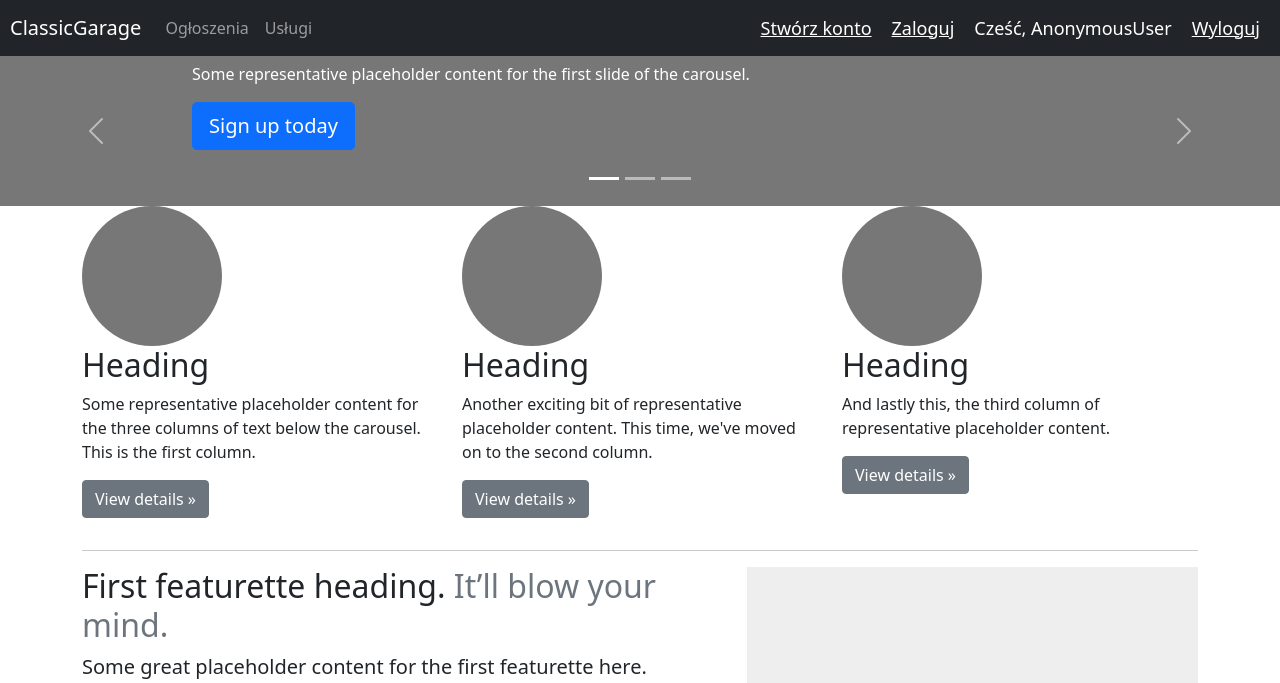
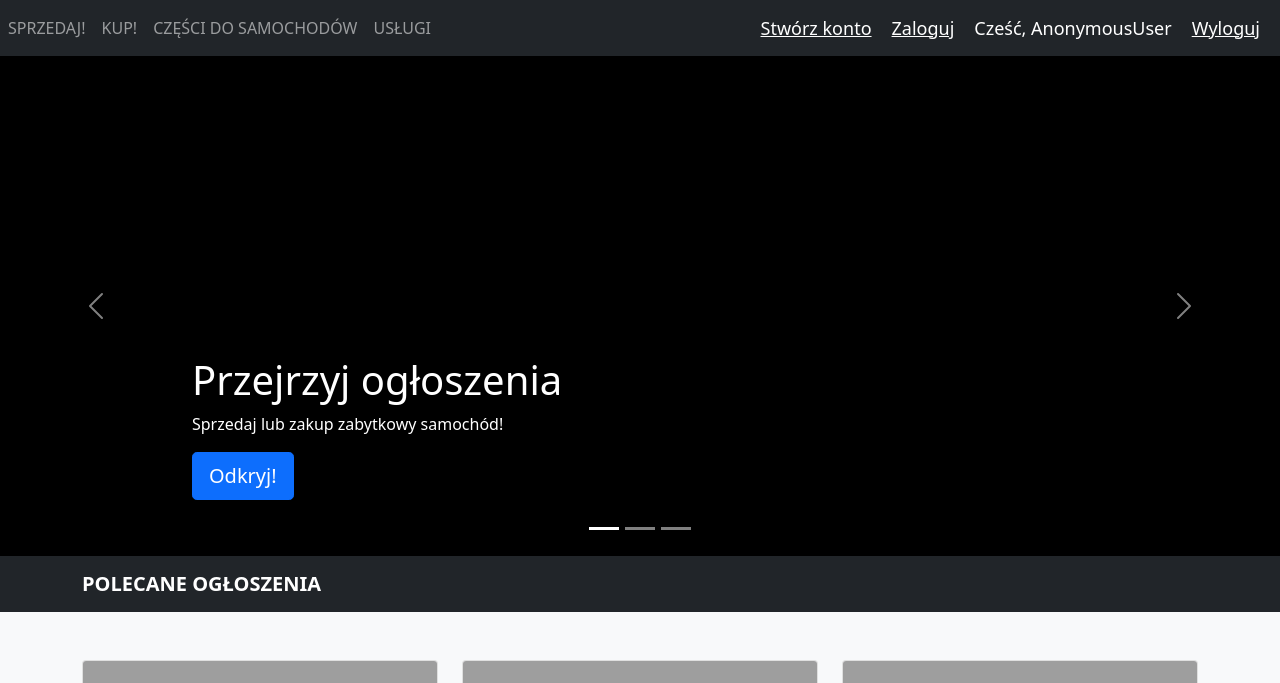
Before and after one commit to TomaszMyszkowski/ClassicGarage, a Django app: page / in a window 1280 px wide. Shown: the top 683 px of the page. Run offline with Django 3.2, Linux system fonts and the light colour scheme; grey boxes are pictures that could not be loaded.

Commit message:
nowy html homepage

```diff
--- a/home/templates/home/home.html
+++ b/home/templates/home/home.html
@@ -8,7 +8,7 @@
     <!-- Bootstrap CSS -->
     <link href="https://cdn.jsdelivr.net/npm/bootstrap@5.1.3/dist/css/bootstrap.min.css" rel="stylesheet" integrity="sha384-1BmE4kWBq78iYhFldvKuhfTAU6auU8tT94WrHftjDbrCEXSU1oBoqyl2QvZ6jIW3" crossorigin="anonymous">
 
-    <title>Hello, world!</title>
+    <title>Classic Garage</title>
   </head>
   <body>
     <header>
@@ -26,13 +26,21 @@
     <span class="navbar-toggler-icon"></span>
   </button>
   <div class="collapse navbar-collapse" id="navbarNav">
-    <a class="navbar-brand" href="{% url 'home' %}" style="margin-left: 10px">ClassicGarage</a>
     <ul class="navbar-nav">
+
       <li class="nav-item active">
-        <a class="nav-link" href="#">Ogłoszenia</a>
+        <a class="nav-link" href="#">SPRZEDAJ!</a>
+      </li>
+
+      <li class="nav-item">
+        <a class="nav-link" href="#">KUP!</a>
       </li>
       <li class="nav-item">
-        <a class="nav-link" href="#">Usługi</a>
+        <a class="nav-link" href="#">CZĘŚCI DO SAMOCHODÓW</a>
+
+      <li class="nav-item">
+        <a class="nav-link" href="#">USŁUGI</a>
+      </li>
       </li>
     </ul>
   </div>
@@ -51,38 +59,41 @@
             <button type="button" data-bs-target="#myCarousel" data-bs-slide-to="0" class="active" aria-current="true" aria-label="Slide 1"></button>
             <button type="button" data-bs-target="#myCarousel" data-bs-slide-to="1" aria-label="Slide 2"></button>
             <button type="button" data-bs-target="#myCarousel" data-bs-slide-to="2" aria-label="Slide 3"></button>
+
           </div>
           <div class="carousel-inner">
             <div class="carousel-item active">
-              <svg class="bd-placeholder-img" width="100%" height="100%" xmlns="http://www.w3.org/2000/svg" aria-hidden="true" preserveAspectRatio="xMidYMid slice" focusable="false"><rect width="100%" height="100%" fill="#777"/></svg>
+              <svg class="bd-placeholder-img" width="100%" height="500" xmlns="http://www.w3.org/2000/svg" aria-hidden="true" preserveAspectRatio="xMidYMid slice" focusable="false"><rect width="100%" height="100%" fill="#000000"/></svg>
 
-              <div class="container">
-                <div class="carousel-caption text-start">
-                  <h1>Example headline.</h1>
-                  <p>Some representative placeholder content for the first slide of the carousel.</p>
-                  <p><a class="btn btn-lg btn-primary" href="#">Sign up today</a></p>
+              <div class="container" >
+
+                <div class="carousel-caption text-start" >
+
+                  <h1>Przejrzyj ogłoszenia</h1>
+                  <p>Sprzedaj lub zakup zabytkowy samochód!</p>
+                  <p><a class="btn btn-lg btn-primary" href="#">Odkryj!</a></p>
                 </div>
               </div>
             </div>
             <div class="carousel-item">
-              <svg class="bd-placeholder-img" width="100%" height="100%" xmlns="http://www.w3.org/2000/svg" aria-hidden="true" preserveAspectRatio="xMidYMid slice" focusable="false"><rect width="100%" height="100%" fill="#777"/></svg>
+              <svg class="bd-placeholder-img" width="100%" height="500" xmlns="http://www.w3.org/2000/svg" aria-hidden="true" preserveAspectRatio="xMidYMid slice" focusable="false"><rect width="100%" height="100%" fill="#777"/></svg>
 
               <div class="container">
                 <div class="carousel-caption">
-                  <h1>Another example headline.</h1>
-                  <p>Some representative placeholder content for the second slide of the carousel.</p>
-                  <p><a class="btn btn-lg btn-primary" href="#">Learn more</a></p>
+                  <h1>Poszukujesz części?</h1>
+                  <p>Przejrzyj ogłoszenia i sprawdź - może znajdziesz brakujący element!</p>
+                  <p><a class="btn btn-lg btn-primary" href="#">Sprawdź teraz!</a></p>
                 </div>
               </div>
             </div>
             <div class="carousel-item">
-              <svg class="bd-placeholder-img" width="100%" height="100%" xmlns="http://www.w3.org/2000/svg" aria-hidden="true" preserveAspectRatio="xMidYMid slice" focusable="false"><rect width="100%" height="100%" fill="#777"/></svg>
+              <svg class="bd-placeholder-img" width="100%" height="500" xmlns="http://www.w3.org/2000/svg" aria-hidden="true" preserveAspectRatio="xMidYMid slice" focusable="false"><rect width="100%" height="100%" fill="#777"/></svg>
 
               <div class="container">
                 <div class="carousel-caption text-end">
-                  <h1>One more for good measure.</h1>
-                  <p>Some representative placeholder content for the third slide of this carousel.</p>
-                  <p><a class="btn btn-lg btn-primary" href="#">Browse gallery</a></p>
+                  <h1>Nowy lakier? Odświeżona tapicerka?</h1>
+                  <p>i inne usługi! Odpicuj swoje auto!</p>
+                  <p><a class="btn btn-lg btn-primary" href="#">Sprawdź dostępne usługi!</a></p>
                 </div>
               </div>
             </div>
@@ -97,81 +108,182 @@
           </button>
         </div>
 
+              <div class="navbar navbar-dark bg-dark box-shadow">
+        <div class="container d-flex justify-content-between">
+          <a href="#" class="navbar-brand d-flex align-items-center">
 
-        <!-- Marketing messaging and featurettes
-        ================================================== -->
-        <!-- Wrap the rest of the page in another container to center all the content. -->
+            <strong>POLECANE OGŁOSZENIA</strong>
+          </a>
 
-        <div class="container marketing">
+                <div class="navbar navbar-dark bg-dark box-shadow">
 
-          <!-- Three columns of text below the carousel -->
-          <div class="row">
-            <div class="col-lg-4">
-              <svg class="bd-placeholder-img rounded-circle" width="140" height="140" xmlns="http://www.w3.org/2000/svg" role="img" aria-label="Placeholder: 140x140" preserveAspectRatio="xMidYMid slice" focusable="false"><title>Placeholder</title><rect width="100%" height="100%" fill="#777"/><text x="50%" y="50%" fill="#777" dy=".3em">140x140</text></svg>
-
-              <h2>Heading</h2>
-              <p>Some representative placeholder content for the three columns of text below the carousel. This is the first column.</p>
-              <p><a class="btn btn-secondary" href="#">View details &raquo;</a></p>
-            </div><!-- /.col-lg-4 -->
-            <div class="col-lg-4">
-              <svg class="bd-placeholder-img rounded-circle" width="140" height="140" xmlns="http://www.w3.org/2000/svg" role="img" aria-label="Placeholder: 140x140" preserveAspectRatio="xMidYMid slice" focusable="false"><title>Placeholder</title><rect width="100%" height="100%" fill="#777"/><text x="50%" y="50%" fill="#777" dy=".3em">140x140</text></svg>
-
-              <h2>Heading</h2>
-              <p>Another exciting bit of representative placeholder content. This time, we've moved on to the second column.</p>
-              <p><a class="btn btn-secondary" href="#">View details &raquo;</a></p>
-            </div><!-- /.col-lg-4 -->
-            <div class="col-lg-4">
-              <svg class="bd-placeholder-img rounded-circle" width="140" height="140" xmlns="http://www.w3.org/2000/svg" role="img" aria-label="Placeholder: 140x140" preserveAspectRatio="xMidYMid slice" focusable="false"><title>Placeholder</title><rect width="100%" height="100%" fill="#777"/><text x="50%" y="50%" fill="#777" dy=".3em">140x140</text></svg>
-
-              <h2>Heading</h2>
-              <p>And lastly this, the third column of representative placeholder content.</p>
-              <p><a class="btn btn-secondary" href="#">View details &raquo;</a></p>
-            </div><!-- /.col-lg-4 -->
-          </div><!-- /.row -->
-
-
-          <!-- START THE FEATURETTES -->
-
-          <hr class="featurette-divider">
-
-          <div class="row featurette">
-            <div class="col-md-7">
-              <h2 class="featurette-heading">First featurette heading. <span class="text-muted">It’ll blow your mind.</span></h2>
-              <p class="lead">Some great placeholder content for the first featurette here. Imagine some exciting prose here.</p>
       </div>
-            <div class="col-md-5">
-              <svg class="bd-placeholder-img bd-placeholder-img-lg featurette-image img-fluid mx-auto" width="500" height="500" xmlns="http://www.w3.org/2000/svg" role="img" aria-label="Placeholder: 500x500" preserveAspectRatio="xMidYMid slice" focusable="false"><title>Placeholder</title><rect width="100%" height="100%" fill="#eee"/><text x="50%" y="50%" fill="#aaa" dy=".3em">500x500</text></svg>
 
         </div>
       </div>
+          <!-- START THE FEATURETTES -->
 
-          <hr class="featurette-divider">
+      <div class="album py-5 bg-light">
+        <div class="container">
 
-          <div class="row featurette">
-            <div class="col-md-7 order-md-2">
-              <h2 class="featurette-heading">Oh yeah, it’s that good. <span class="text-muted">See for yourself.</span></h2>
-              <p class="lead">Another featurette? Of course. More placeholder content here to give you an idea of how this layout would work with some actual real-world content in place.</p>
+          <div class="row">
+            <div class="col-md-4">
+              <div class="card mb-4 box-shadow">
+                <img class="card-img-top" <img src="https://tapety.tja.pl/obrazki/tja_normalne/97425.jpg" alt="" data-src="holder.js/100px225?theme=thumb&bg=55595c&fg=eceeef&text=Thumbnail" alt="Card image cap">
+                <div class="card-body">
+                  <p class="card-text">NAZWA OGLOSZENIA</p>
+                  <p class="card-text">This is a wider card with supporting text below as a natural lead-in to additional content. This content is a little bit longer.</p>
+                  <div class="d-flex justify-content-between align-items-center">
+                    <div class="btn-group">
+                      <button type="button" class="btn btn-sm btn-outline-secondary">ZOBACZ OGŁOSZENIE</button>
+
                     </div>
-            <div class="col-md-5 order-md-1">
-              <svg class="bd-placeholder-img bd-placeholder-img-lg featurette-image img-fluid mx-auto" width="500" height="500" xmlns="http://www.w3.org/2000/svg" role="img" aria-label="Placeholder: 500x500" preserveAspectRatio="xMidYMid slice" focusable="false"><title>Placeholder</title><rect width="100%" height="100%" fill="#eee"/><text x="50%" y="50%" fill="#aaa" dy=".3em">500x500</text></svg>
+                    <small class="text-muted">{cena} PLN</small>
+                  </div>
+                </div>
+              </div>
+            </div>
+            <div class="col-md-4">
+              <div class="card mb-4 box-shadow">
+                <img class="card-img-top" <img src="https://tapety.tja.pl/obrazki/tja_normalne/97425.jpg" alt="" data-src="holder.js/100px225?theme=thumb&bg=55595c&fg=eceeef&text=Thumbnail" alt="Card image cap">
+                <div class="card-body">
+                  <p class="card-text">NAZWA OGLOSZENIA</p>
+                  <p class="card-text">This is a wider card with supporting text below as a natural lead-in to additional content. This content is a little bit longer.</p>
+                  <div class="d-flex justify-content-between align-items-center">
+                    <div class="btn-group">
+                      <button type="button" class="btn btn-sm btn-outline-secondary">ZOBACZ OGŁOSZENIE</button>
 
+                    </div>
+                    <small class="text-muted">{cena} PLN</small>
+                  </div>
+                </div>
+              </div>
+            </div>
+            <div class="col-md-4">
+              <div class="card mb-4 box-shadow">
+                <img class="card-img-top" <img src="https://tapety.tja.pl/obrazki/tja_normalne/97425.jpg" alt="" data-src="holder.js/100px225?theme=thumb&bg=55595c&fg=eceeef&text=Thumbnail" alt="Card image cap">
+                <div class="card-body">
+                  <p class="card-text">NAZWA OGLOSZENIA</p>
+                  <p class="card-text">This is a wider card with supporting text below as a natural lead-in to additional content. This content is a little bit longer.</p>
+                  <div class="d-flex justify-content-between align-items-center">
+                    <div class="btn-group">
+                      <button type="button" class="btn btn-sm btn-outline-secondary">ZOBACZ OGŁOSZENIE</button>
+
+                    </div>
+                    <small class="text-muted">{cena} PLN</small>
+                  </div>
+                </div>
               </div>
             </div>
 
-          <hr class="featurette-divider">
+            <div class="col-md-4">
+              <div class="card mb-4 box-shadow">
+                <img class="card-img-top" <img src="https://tapety.tja.pl/obrazki/tja_normalne/97425.jpg" alt="" data-src="holder.js/100px225?theme=thumb&bg=55595c&fg=eceeef&text=Thumbnail" alt="Card image cap">
+                <div class="card-body">
+                  <p class="card-text">NAZWA OGLOSZENIA</p>
+                  <p class="card-text">This is a wider card with supporting text below as a natural lead-in to additional content. This content is a little bit longer.</p>
+                  <div class="d-flex justify-content-between align-items-center">
+                    <div class="btn-group">
+                      <button type="button" class="btn btn-sm btn-outline-secondary">ZOBACZ OGŁOSZENIE</button>
 
-          <div class="row featurette">
-            <div class="col-md-7">
-              <h2 class="featurette-heading">And lastly, this one. <span class="text-muted">Checkmate.</span></h2>
-              <p class="lead">And yes, this is the last block of representative placeholder content. Again, not really intended to be actually read, simply here to give you a better view of what this would look like with some actual content. Your content.</p>
                     </div>
-            <div class="col-md-5">
-              <svg class="bd-placeholder-img bd-placeholder-img-lg featurette-image img-fluid mx-auto" width="500" height="500" xmlns="http://www.w3.org/2000/svg" role="img" aria-label="Placeholder: 500x500" preserveAspectRatio="xMidYMid slice" focusable="false"><title>Placeholder</title><rect width="100%" height="100%" fill="#eee"/><text x="50%" y="50%" fill="#aaa" dy=".3em">500x500</text></svg>
+                    <small class="text-muted">{cena} PLN</small>
+                  </div>
+                </div>
+              </div>
+            </div>
+            <div class="col-md-4">
+              <div class="card mb-4 box-shadow">
+                <img class="card-img-top" <img src="https://tapety.tja.pl/obrazki/tja_normalne/97425.jpg" alt="" data-src="holder.js/100px225?theme=thumb&bg=55595c&fg=eceeef&text=Thumbnail" alt="Card image cap">
+                <div class="card-body">
+                  <p class="card-text">NAZWA OGLOSZENIA</p>
+                  <p class="card-text">This is a wider card with supporting text below as a natural lead-in to additional content. This content is a little bit longer.</p>
+                  <div class="d-flex justify-content-between align-items-center">
+                    <div class="btn-group">
+                      <button type="button" class="btn btn-sm btn-outline-secondary">ZOBACZ OGŁOSZENIE</button>
 
+                    </div>
+                    <small class="text-muted">{cena} PLN</small>
+                  </div>
+                </div>
+              </div>
+            </div>
+            <div class="col-md-4">
+              <div class="card mb-4 box-shadow">
+                <img class="card-img-top" <img src="https://tapety.tja.pl/obrazki/tja_normalne/97425.jpg" alt="" data-src="holder.js/100px225?theme=thumb&bg=55595c&fg=eceeef&text=Thumbnail" alt="Card image cap">
+                <div class="card-body">
+                  <p class="card-text">NAZWA OGLOSZENIA</p>
+                  <p class="card-text">This is a wider card with supporting text below as a natural lead-in to additional content. This content is a little bit longer.</p>
+                  <div class="d-flex justify-content-between align-items-center">
+                    <div class="btn-group">
+                      <button type="button" class="btn btn-sm btn-outline-secondary">ZOBACZ OGŁOSZENIE</button>
+
+                    </div>
+                    <small class="text-muted">{cena} PLN</small>
+                  </div>
+                </div>
               </div>
             </div>
 
-          <hr class="featurette-divider">
+            <div class="col-md-4">
+              <div class="card mb-4 box-shadow">
+                <img class="card-img-top" <img src="https://tapety.tja.pl/obrazki/tja_normalne/97425.jpg" alt="" data-src="holder.js/100px225?theme=thumb&bg=55595c&fg=eceeef&text=Thumbnail" alt="Card image cap">
+                <div class="card-body">
+                  <p class="card-text">NAZWA OGLOSZENIA</p>
+                  <p class="card-text">This is a wider card with supporting text below as a natural lead-in to additional content. This content is a little bit longer.</p>
+                  <div class="d-flex justify-content-between align-items-center">
+                    <div class="btn-group">
+                      <button type="button" class="btn btn-sm btn-outline-secondary">ZOBACZ OGŁOSZENIE</button>
+
+                    </div>
+                    <small class="text-muted">{cena} PLN</small>
+                  </div>
+                </div>
+              </div>
+            </div>
+            <div class="col-md-4">
+              <div class="card mb-4 box-shadow">
+                <img class="card-img-top" <img src="https://tapety.tja.pl/obrazki/tja_normalne/97425.jpg" alt="" data-src="holder.js/100px225?theme=thumb&bg=55595c&fg=eceeef&text=Thumbnail" alt="Card image cap">
+                <div class="card-body">
+                  <p class="card-text">NAZWA OGLOSZENIA</p>
+                  <p class="card-text">This is a wider card with supporting text below as a natural lead-in to additional content. This content is a little bit longer.</p>
+                  <div class="d-flex justify-content-between align-items-center">
+                    <div class="btn-group">
+                      <button type="button" class="btn btn-sm btn-outline-secondary">ZOBACZ OGŁOSZENIE</button>
+
+                    </div>
+                    <small class="text-muted">{cena} PLN</small>
+                  </div>
+                </div>
+              </div>
+            </div>
+            <div class="col-md-4">
+              <div class="card mb-4 box-shadow">
+                <img class="card-img-top" <img src="https://tapety.tja.pl/obrazki/tja_normalne/97425.jpg" alt="" data-src="holder.js/100px225?theme=thumb&bg=55595c&fg=eceeef&text=Thumbnail" alt="Card image cap">
+                <div class="card-body">
+                  <p class="card-text">NAZWA OGLOSZENIA</p>
+                  <p class="card-text">This is a wider card with supporting text below as a natural lead-in to additional content. This content is a little bit longer.</p>
+                  <div class="d-flex justify-content-between align-items-center">
+                    <div class="btn-group">
+                      <button type="button" class="btn btn-sm btn-outline-secondary">ZOBACZ OGŁOSZENIE</button>
+
+                    </div>
+                    <small class="text-muted">{cena} PLN</small>
+                  </div>
+                </div>
+              </div>
+            </div>
+          </div>
+        </div>
+      </div>
+
+    </main>
+
+
+
+
+          </div>
+
 
           <!-- /END THE FEATURETTES -->
 
@@ -180,8 +292,30 @@
 
         <!-- FOOTER -->
         <footer class="container">
+          <nav class="navbar navbar-expand-lg navbar-dark bg-dark">
+
+  <button class="navbar-toggler" type="button" data-toggle="collapse" data-target="#navbarNav" aria-controls="navbarNav" aria-expanded="false" aria-label="Toggle navigation">
+    <span class="navbar-toggler-icon"></span>
+  </button>
+  <div class="collapse navbar-collapse" id="navbarNav">
+    <ul class="navbar-nav">
+      <li class="nav-item active">
+        <a class="nav-link" href="#">KONTAKT</a>
+      </li>
+      <li class="nav-item">
+        <a class="nav-link" href="#">POMOC</a>
+              <li class="nav-item">
+        <a class="nav-link" href="#">LOGOWANIE</a>
+            <li class="nav-item">
+        <a class="nav-link" href="#">REJESTRACJA</a>
+      </li>
+    </ul>
+  </div>
+
+
+</nav><br>
+          <p>&copy; 2017–2021 Company, Inc. &middot; <a href="#">Privacy</a> &middot; <a href="#">Terms</a></p>
           <p class="float-end"><a href="#">Back to top</a></p>
-          <p>&copy; 2017–2021 Company, Inc. &middot; <a href="#">Privacy</a> &middot; <a href="#">Terms</a></p>
         </footer>
       </main>
     <!-- Optional JavaScript; choose one of the two! -->
```
Also changed, not shown: home/templates/newAd/newAd.html (added, +213 -0 lines). Lines whose indentation alone changed are shown as unchanged.
